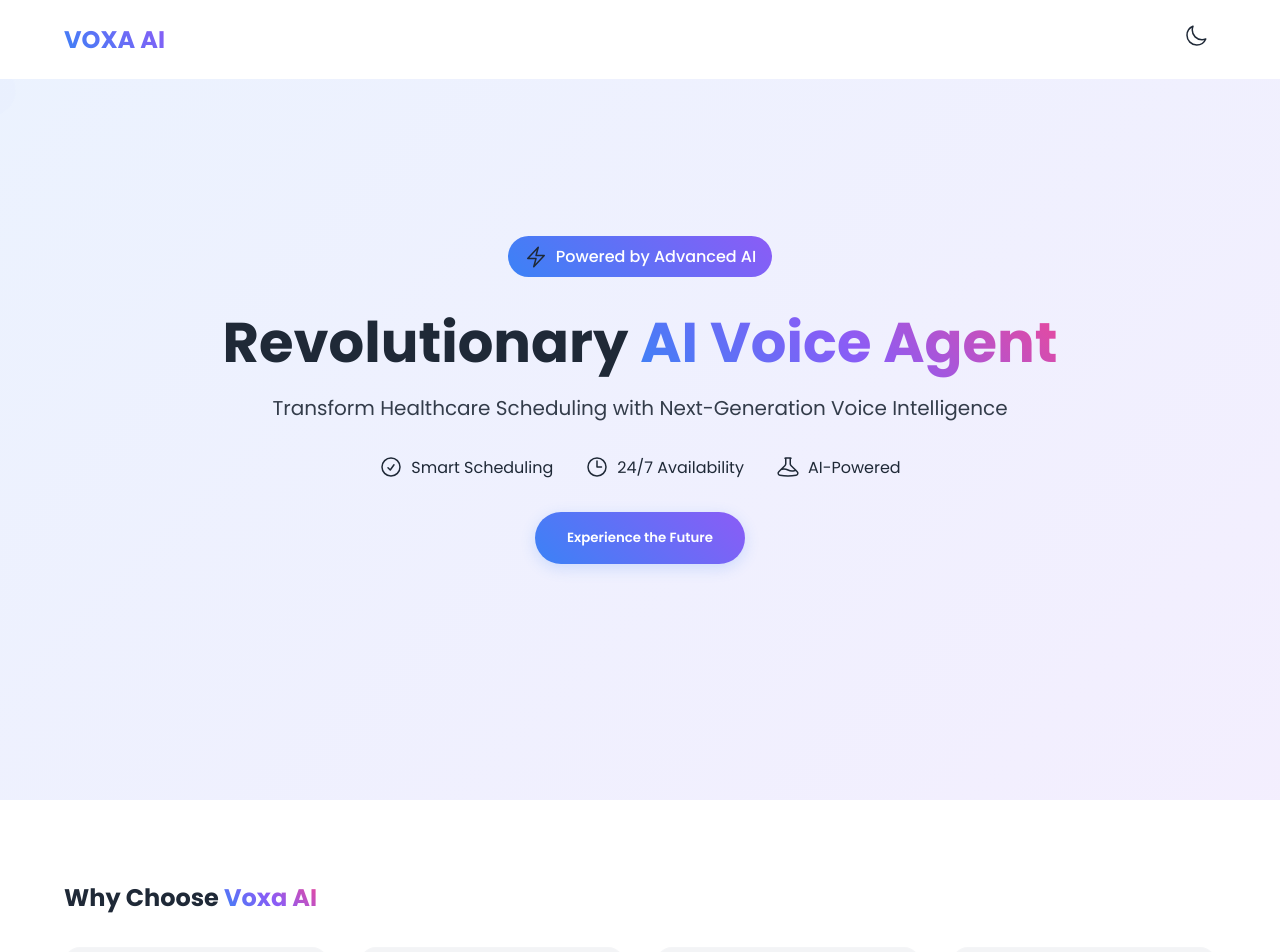
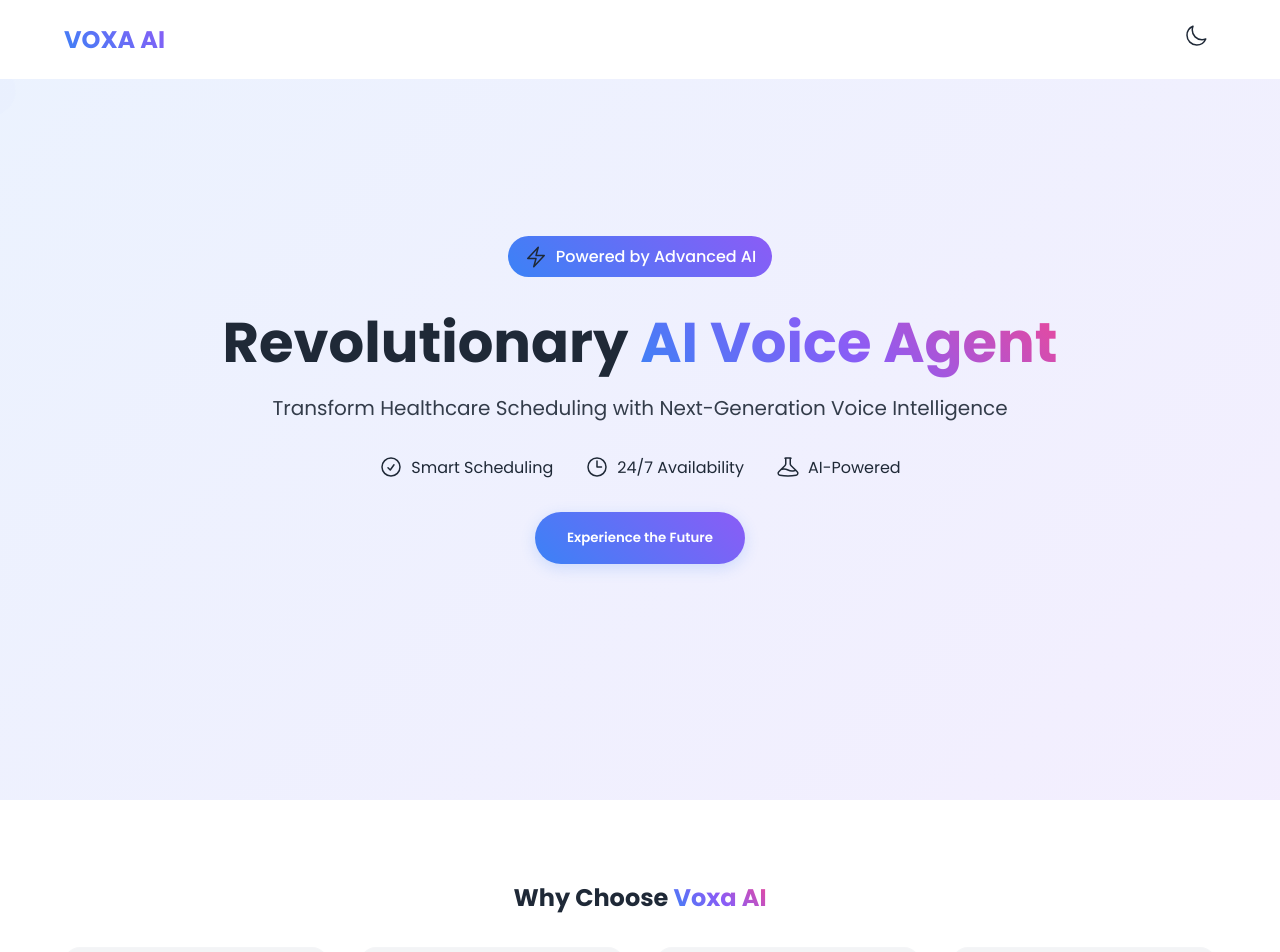
Before and after one commit to mehdikhan55/Voxa-AI, a React (Vite) app: page / in a window 1280 px wide. Shown: the top 952 px of the page. Built offline with nearby package versions, Linux system fonts and the light colour scheme.

Commit message:
Assistant checkpoint: Center aligned section headings
Assistant generated file changes:
- src/App.css: Center align section headings

---

User prompt:

center align the heading of sections like "How Our AI Voice Agent Works"

```diff
--- a/src/App.css
+++ b/src/App.css
@@ -86,6 +86,10 @@
 section {
   padding: 5rem 5%;
   scroll-margin-top: 4rem;
+}
+
+section h2 {
+  text-align: center;
 }
 
 .hero {
```
